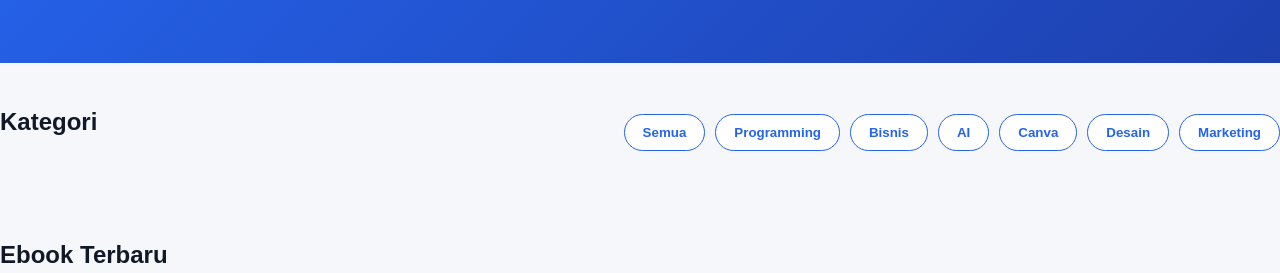
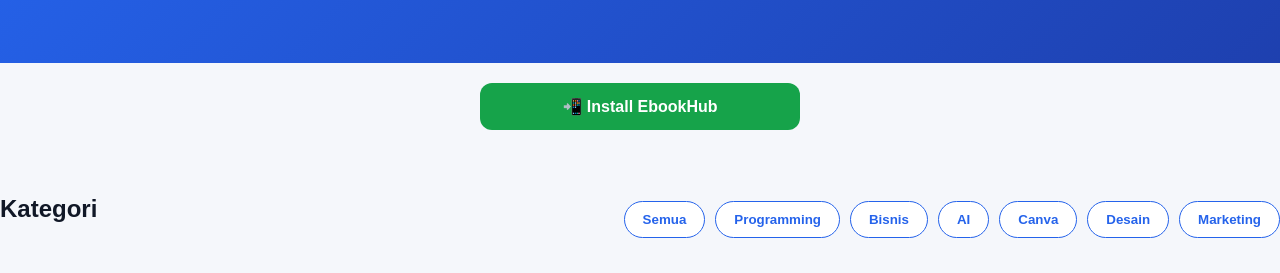
Before and after one commit to dvann05/Ebook-hub, a plain HTML site: page index.html in a window 1280 px wide. Shown: the part 1013-1286 px from the top of the page. Drawn offline with Linux system fonts and the light colour scheme.

Commit message:
Add styles for install button in style.css

```diff
--- a/assets/css/style.css
+++ b/assets/css/style.css
@@ -955,3 +955,23 @@
 .sidebar a:hover{
     color:#2563eb;
 }
+
+.install-btn{
+    display:block;
+    width:100%;
+    max-width:320px;
+    margin:20px auto;
+    padding:14px;
+    border:none;
+    border-radius:12px;
+    background:#16a34a;
+    color:#fff;
+    font-size:16px;
+    font-weight:bold;
+    cursor:pointer;
+    transition:.3s;
+}
+
+.install-btn:hover{
+    background:#15803d;
+}
```
